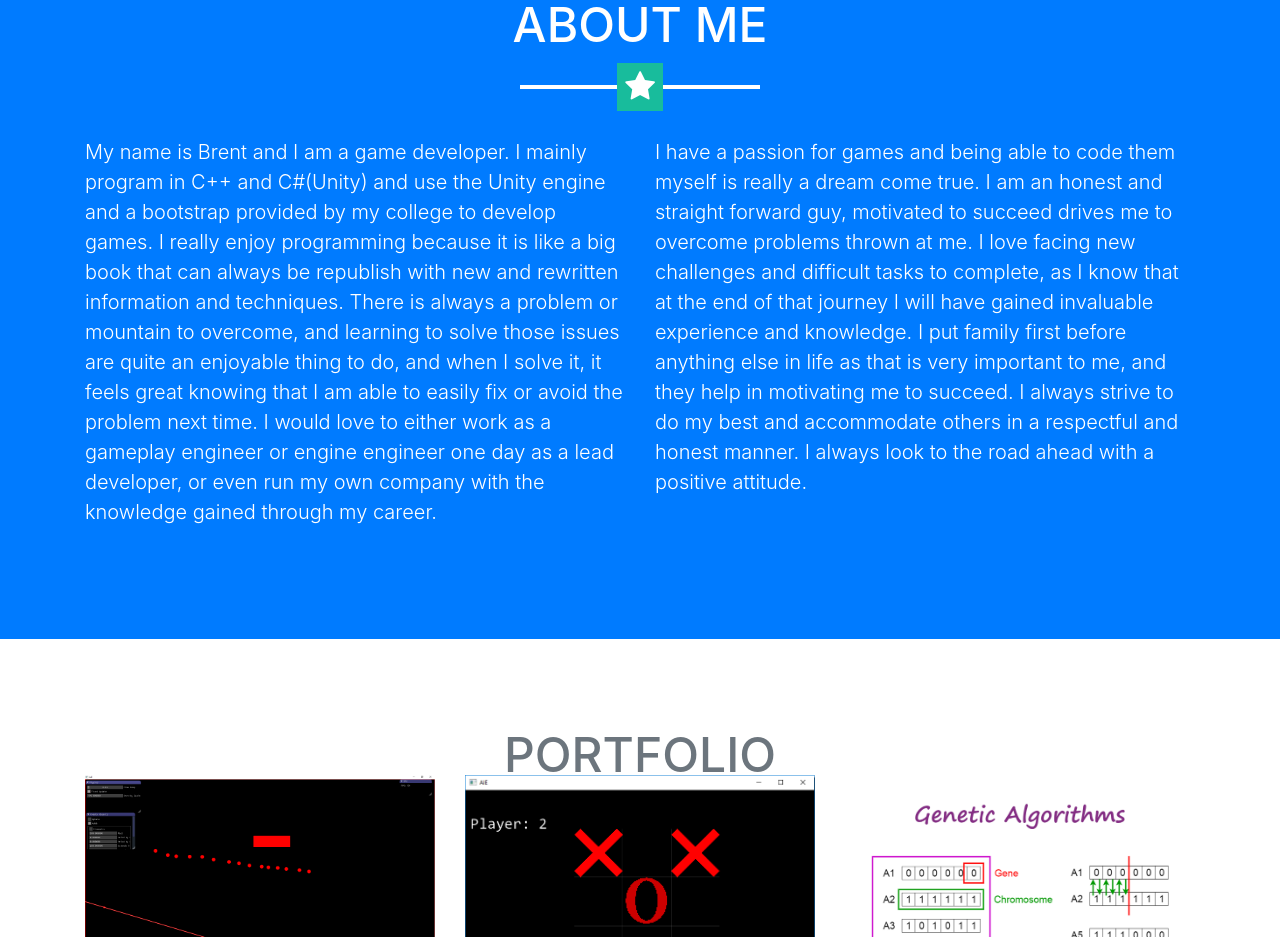
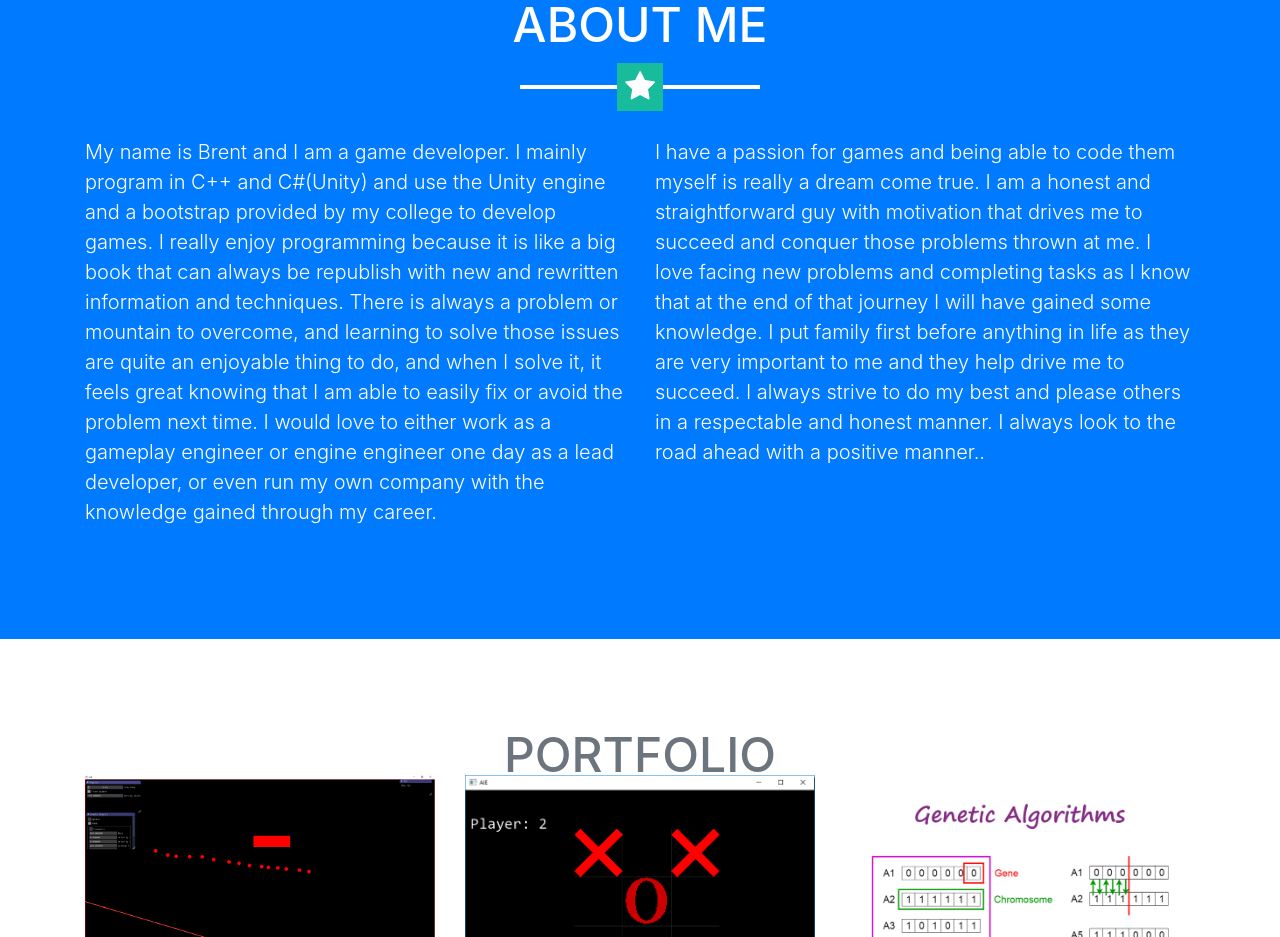
Before and after one commit to BrentKingma/BrentKingma.github.io, a website with bundled scripts: page index.html in a window 1280 px wide. Shown: the part 880-1817 px from the top of the page. Built offline with nearby package versions, Linux system fonts and the light colour scheme.

Commit message:
Fixed more grammer issues.

```diff
--- a/index.html
+++ b/index.html
@@ -72,7 +72,7 @@
             <p class="lead">My name is Brent and I am a game developer. I mainly program in C++ and C#(Unity) and use the Unity engine and a bootstrap provided by my college to develop games. I really enjoy programming because it is like a big book that can always be republish with new and rewritten information and techniques. There is always a problem or mountain to overcome, and learning to solve those issues are quite an enjoyable thing to do, and when I solve it, it feels great knowing that I am able to easily fix or avoid the problem next time. I would love to either work as a gameplay engineer or engine engineer one day as a lead developer, or even run my own company with the knowledge gained through my career.</p>
           </div>
           <div class="col-lg-6 mr-auto">
-            <p class="lead">I have a passion for games and being able to code them myself is really a dream come true. I am an honest and straight forward guy, motivated to succeed drives me to overcome problems thrown at me. I love facing new challenges and difficult tasks to complete, as I know that at the end of that journey I will have gained invaluable experience and knowledge. I put family first before anything else in life as that is very important to me, and they help in motivating me to succeed. I always strive to do my best and accommodate others in a respectful and honest manner. I always look to the road ahead with a positive attitude.</p>
+            <p class="lead">I have a passion for games and being able to code them myself is really a dream come true. I am a honest and straightforward guy with motivation that drives me to succeed and conquer those problems thrown at me. I love facing new problems and completing tasks as I know that at the end of that journey I will have gained some knowledge. I put family first before anything in life as they are very important to me and they help drive me to succeed. I always strive to do my best and please others in a respectable and honest manner. I always look to the road ahead with a positive manner..</p>
           </div>
         </div>
       </div>
```
